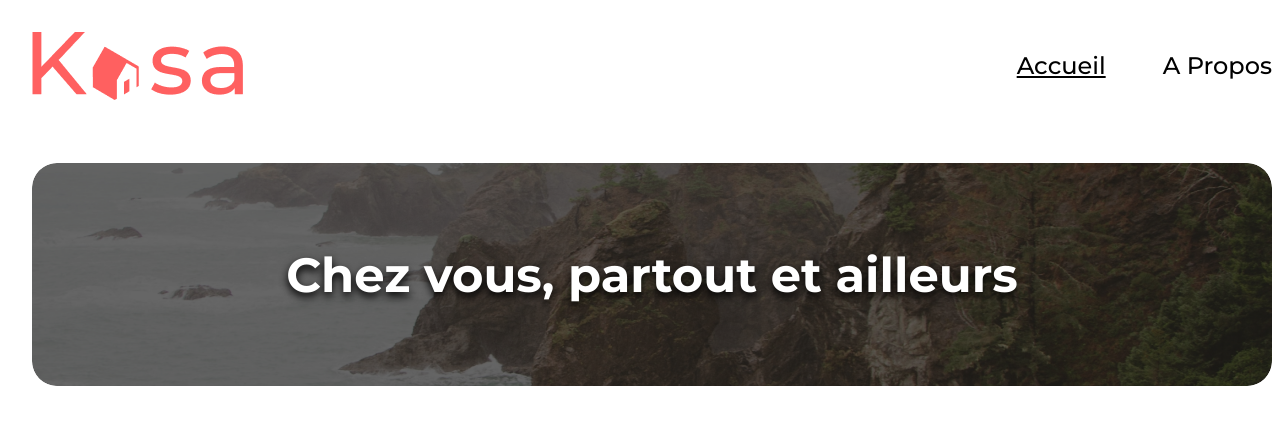
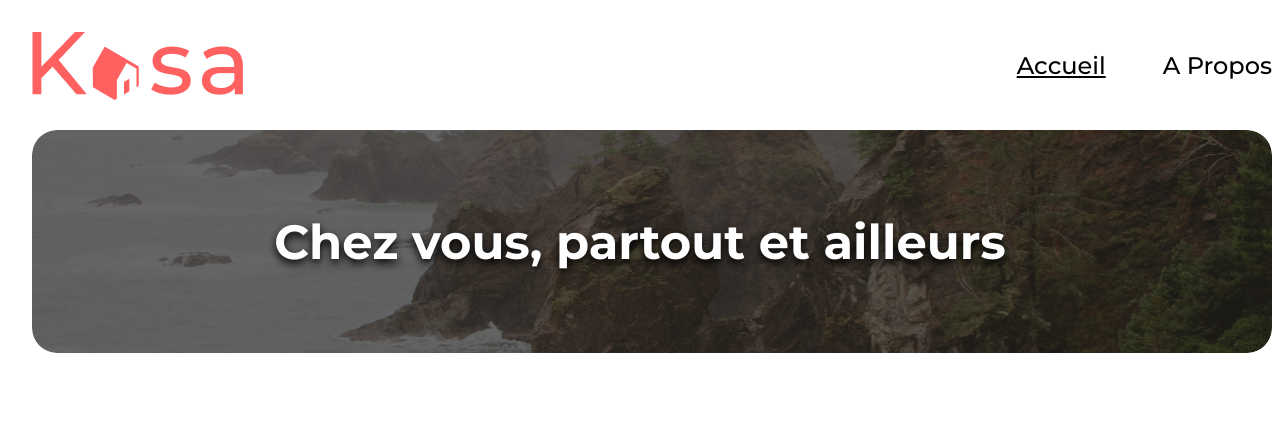
Before and after one commit to S0ph1e22/Kasa, a React (Vite) app: page /home in a window 1280 px wide. Shown: the top 436 px of the page. Built offline with nearby package versions, Linux system fonts and the light colour scheme; a web font is replaced by a local one.

Commit message:
banniere de base ok

```diff
--- a/src/styles/Banner.scss
+++ b/src/styles/Banner.scss
@@ -1,8 +1,8 @@
 .kasa_banner {
-    position: absolute;
+    position: relative;
     height: 223px;
-    width: 1240px;
-    top: 163px;
+    width: 100%;
+    top: 30px;
     z-index: 1;
 
     img {
@@ -26,14 +26,15 @@
       font-weight: 700;
     }
 
-
-      @media (min-width: 375px) and (max-width: 768px)  {
+    @media (max-width : 768px){
         width: 335px;
         height: auto;
+        min-width: 89vw;
 
         img {
           width: 90vw;
           height: 111px;
+
         }
 
         p {
@@ -42,6 +43,13 @@
           text-align: left;
         }
 
+    }
+
+      @media (max-width: 375px) {
+       img{
+        margin-left: -15px;
+       }
+
 
       }
   }
```
